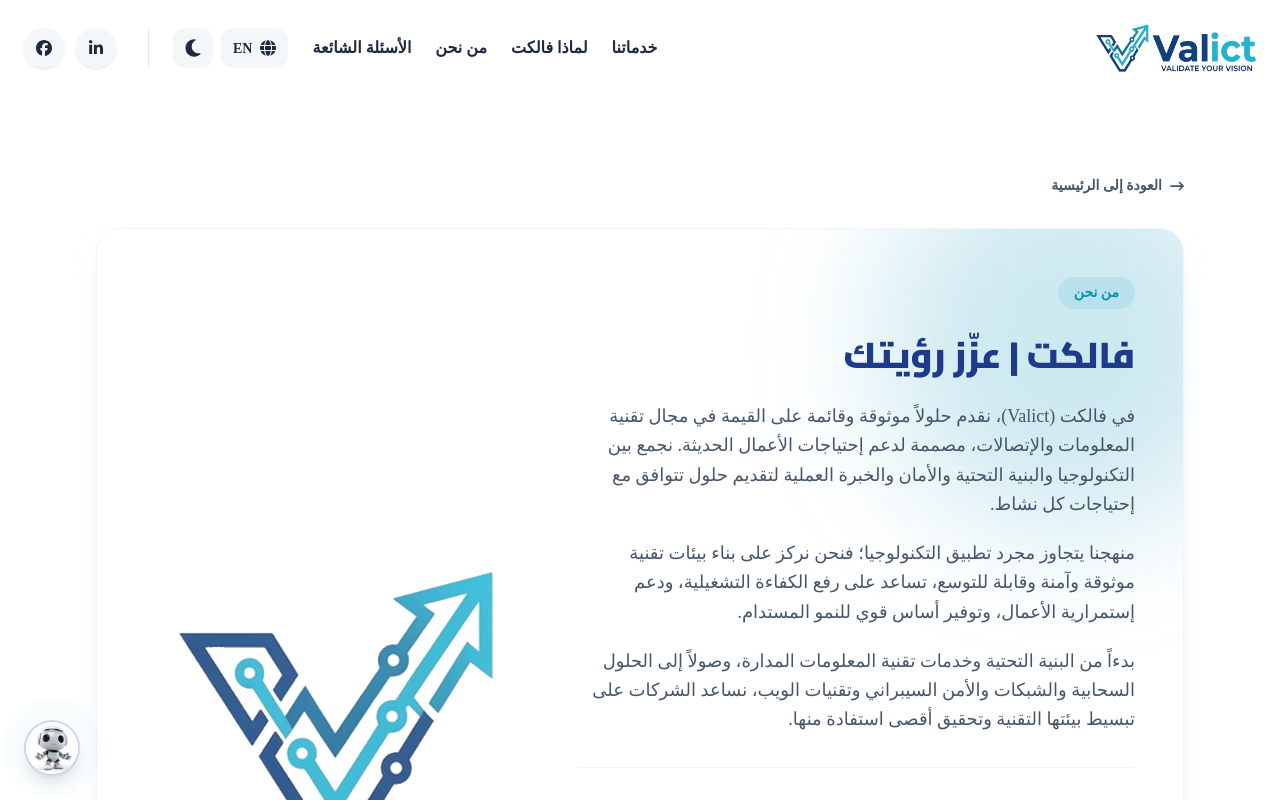
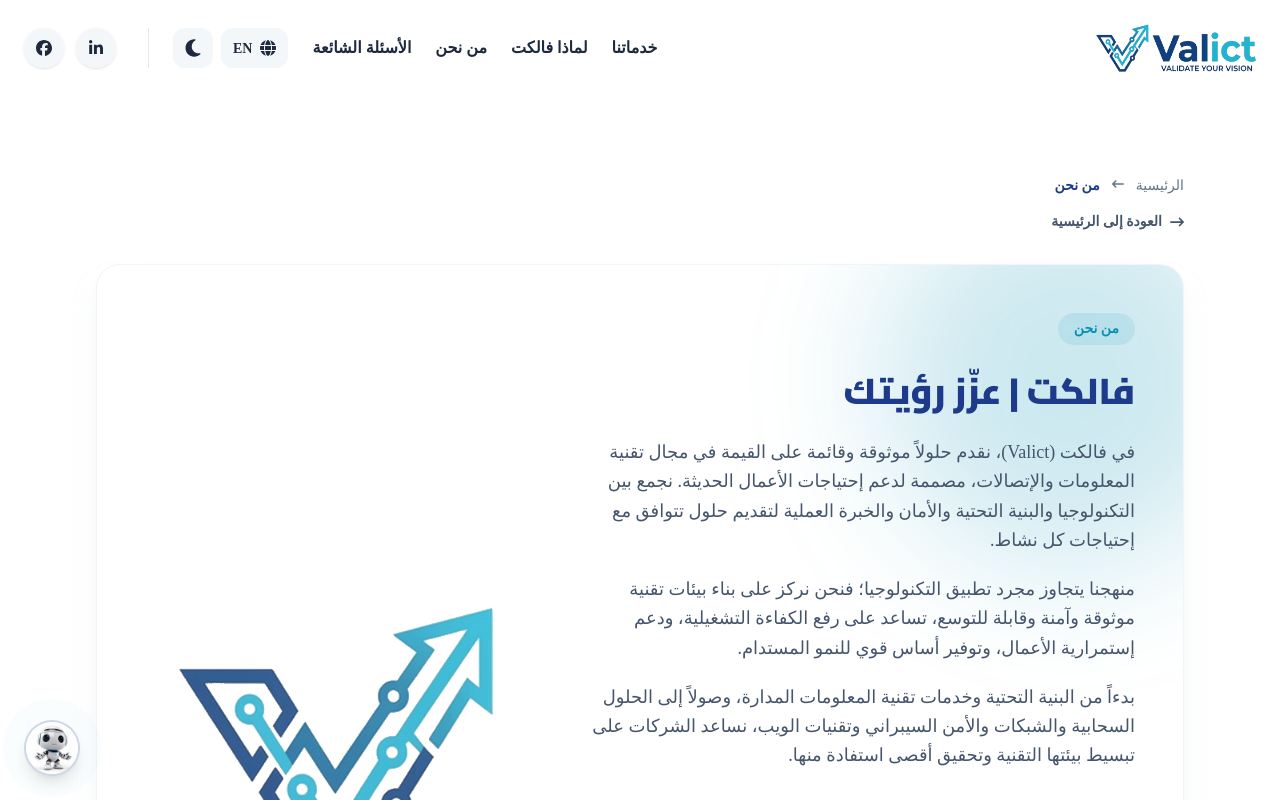
Before and after one commit to Tarek-Ali0/Valict, a Next.js app: page /ar/about in a window 1280 px wide. Shown: the top 800 px of the page. Built offline with nearby package versions, Linux system fonts and the light colour scheme; a web font is replaced by a local one.

Commit message:
Enhance About page with breadcrumbs and language support
Added breadcrumb navigation and improved multi-language support for the About page.

```diff
--- a/src/app/[lang]/about/page.tsx
+++ b/src/app/[lang]/about/page.tsx
@@ -77,8 +77,11 @@ export default async function AboutPage({
 
   const dict = await getDictionary(currentLang);
 
-  // تحديد اتجاه الـ blob حسب اللغة
   const isRTL = currentLang === "ar";
+
+  // Breadcrumb Labels
+  const homeLabel = currentLang === "ar" ? "الرئيسية" : "Home";
+  const aboutLabel = currentLang === "ar" ? "من نحن" : "About Us";
 
   // مصفوفة القيم الأساسية للغتين
   const coreValues =
@@ -103,6 +106,29 @@ export default async function AboutPage({
 
       {/* Page Content */}
       <div className="max-w-6xl mx-auto px-4 sm:px-6 lg:px-8 pt-44 pb-20">
+
+        {/* Breadcrumbs */}
+        <nav aria-label="Breadcrumb" className="mb-4">
+          <ol className="flex items-center gap-2 text-sm text-slate-500 dark:text-slate-400">
+            <li>
+              <Link
+                href={`/${currentLang}`}
+                className="hover:text-valict-cyan transition-colors"
+              >
+                {homeLabel}
+              </Link>
+            </li>
+            <li>
+              <span className={`mx-1 ${isRTL ? "rotate-180" : ""} inline-block`}>
+                <FaArrowRightLong className="w-3 h-3" />
+              </span>
+            </li>
+            <li aria-current="page" className="font-semibold text-valict-navy dark:text-valict-cyan">
+              {aboutLabel}
+            </li>
+          </ol>
+        </nav>
+
         {/* Back to Home */}
         <Link
           href={`/${currentLang}`}
@@ -117,8 +143,7 @@ export default async function AboutPage({
 
         {/* Main About Card */}
         <div className="relative overflow-hidden bg-white dark:bg-slate-900 rounded-3xl p-8 sm:p-12 shadow-xl shadow-slate-200/50 dark:shadow-none border border-slate-100 dark:border-slate-800">
-          {/* Blob داخلي في الزاوية — حجم أكبر عشان الصفحة أطول */}
-          {/* يمين في العربي / شمال في الإنجليزي */}
+          {/* Blob داخلي في الزاوية */}
           <div
             className={`absolute -top-20 w-64 h-64 md:w-80 md:h-80 lg:w-96 lg:h-96 rounded-full blur-3xl pointer-events-none bg-valict-cyan/20 dark:bg-valict-cyan/15 ${
               isRTL ? "-right-20" : "-left-20"
```
